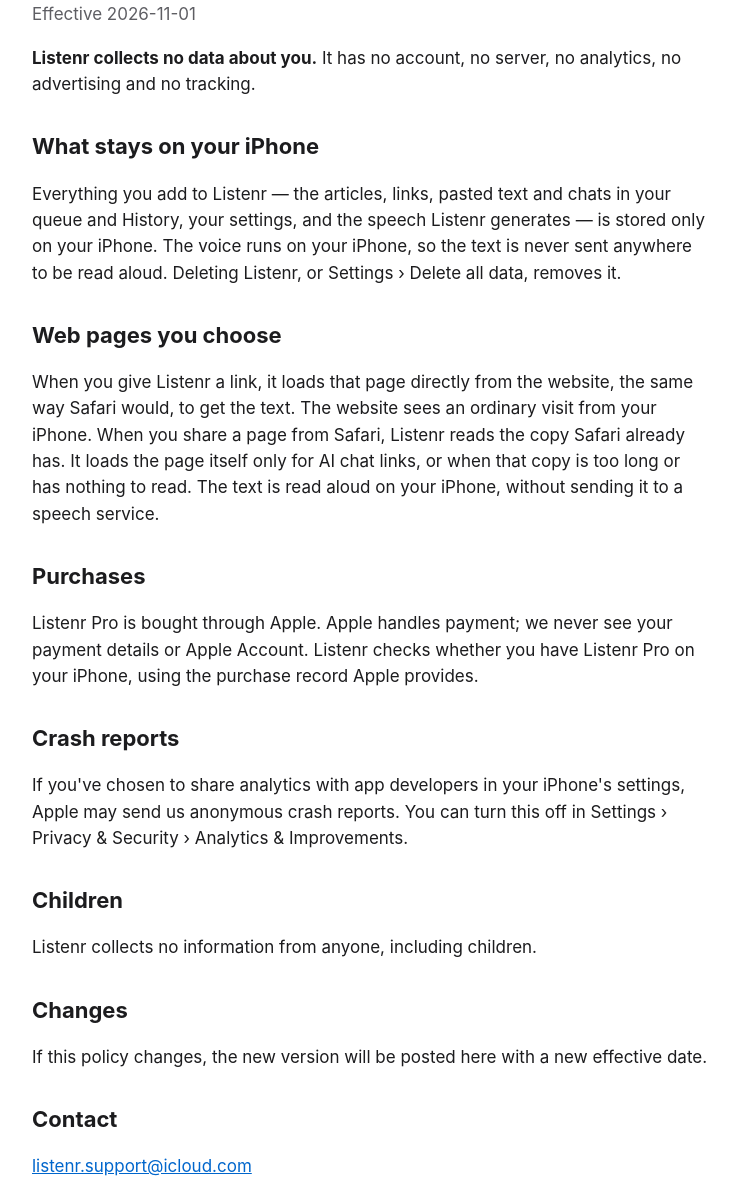
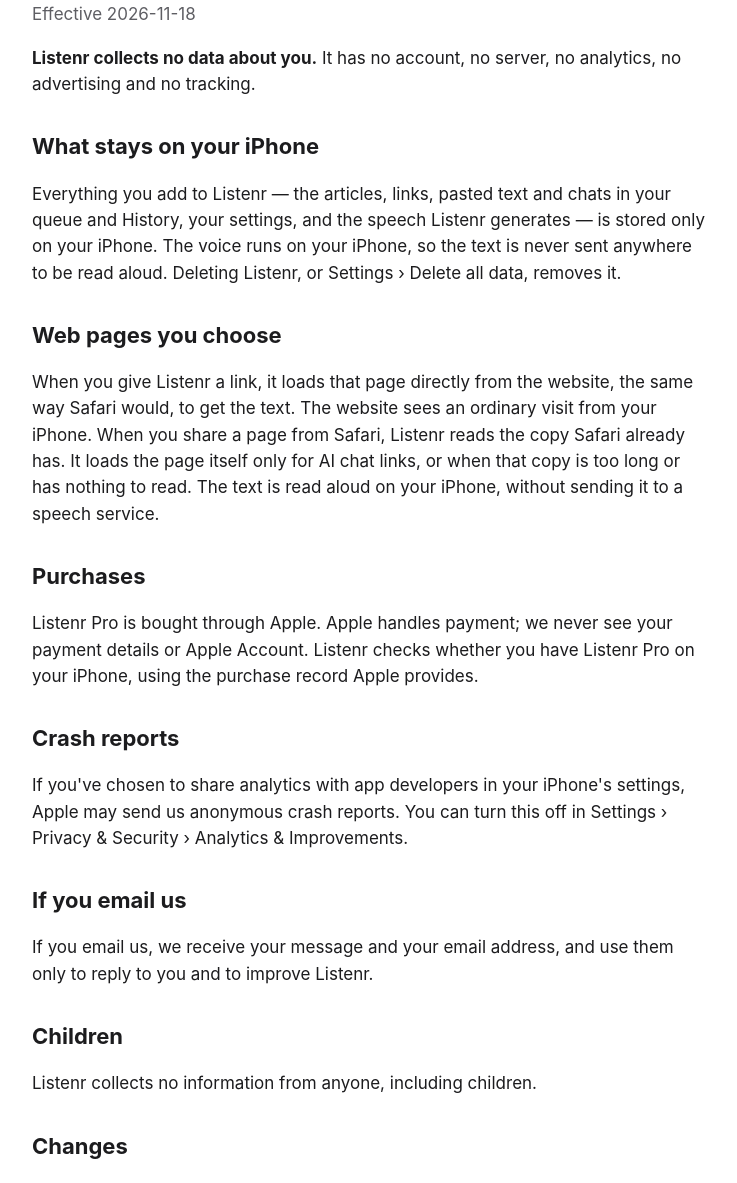
Before and after one commit to listenrapp/listenrapp.github.io, a plain HTML site: page privacy.html in a window 1280 px wide. Shown: the part 108-1291 px from the top of the page, without its empty margins (268-1005 px from the left). Drawn offline with Linux system fonts and the light colour scheme.

Commit message:
Add email section to privacy policy for Listenr 1.1
Co-Authored-By: Claude Opus 5.5 <noreply@anthropic.com>

```diff
--- a/privacy.html
+++ b/privacy.html
@@ -10,7 +10,7 @@
 <main>
 <p class="back"><a href="index.html">Listenr</a></p>
 <h1>Privacy Policy</h1>
-<p class="date">Effective <!-- LAUNCH DATE -->2026-11-01</p>
+<p class="date">Effective <!-- LAUNCH DATE -->2026-11-18</p>
 
 <p><strong>Listenr collects no data about you.</strong> It has no account, no server, no analytics, no advertising and no tracking.</p>
 
@@ -26,6 +26,9 @@
 <h2>Crash reports</h2>
 <p>If you've chosen to share analytics with app developers in your iPhone's settings, Apple may send us anonymous crash reports. You can turn this off in Settings › Privacy &amp; Security › Analytics &amp; Improvements.</p>
 
+<h2>If you email us</h2>
+<p>If you email us, we receive your message and your email address, and use them only to reply to you and to improve Listenr.</p>
+
 <h2>Children</h2>
 <p>Listenr collects no information from anyone, including children.</p>
 
```
